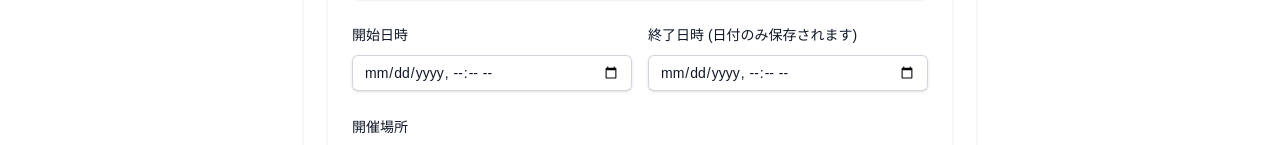
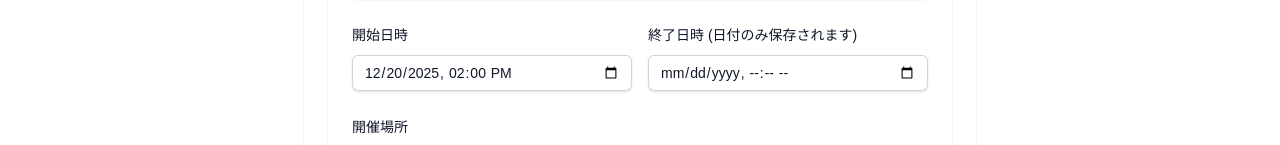
Before and after one commit to masamunet/kodomokai, a Next.js app in the folder frontend/: page /admin/events/new in a window 1280 px wide. Shown: the part 503-648 px from the top of the page. Built offline with nearby package versions, Linux system fonts and the light colour scheme; no server answers; the database is empty.

Commit message:
feat: 会計、イベント、役員任命の各画面で会計年度の取得ロジックを共通化し、`getTargetFiscalYear` 関数を使用するように変更。

```diff
--- a/frontend/app/admin/accounting/[id]/edit/page.tsx
+++ b/frontend/app/admin/accounting/[id]/edit/page.tsx
@@ -1,6 +1,6 @@
 import { notFound } from 'next/navigation'
 import { getFiscalReportWithItems, getAccountingInfo } from '@/app/admin/actions/accounting'
-import { getOrganizationSettings } from '@/app/admin/actions/settings'
+import { getTargetFiscalYear } from '@/lib/fiscal-year'
 import { AccountingEditScreen } from '@/components/screens/admin/accounting/AccountingEditScreen'
 
 interface Props {
@@ -10,8 +10,7 @@ interface Props {
 export default async function EditAccountingPage({ params }: Props) {
   const { id } = await params
   const report = await getFiscalReportWithItems(id)
-  const settings = await getOrganizationSettings()
-  const currentYear = settings?.fiscal_year || new Date().getFullYear()
+  const currentYear = await getTargetFiscalYear()
 
   if (!report) {
     notFound()
--- a/frontend/app/admin/accounting/new/page.tsx
+++ b/frontend/app/admin/accounting/new/page.tsx
@@ -1,10 +1,9 @@
-import { getOrganizationSettings } from '@/app/admin/actions/settings'
+import { getTargetFiscalYear } from '@/lib/fiscal-year'
 import { getAccountingInfo } from '@/app/admin/actions/accounting'
 import { AccountingAddScreen } from '@/components/screens/admin/accounting/AccountingAddScreen'
 
 export default async function NewAccountingPage() {
-  const settings = await getOrganizationSettings()
-  const currentYear = settings?.fiscal_year || new Date().getFullYear()
+  const currentYear = await getTargetFiscalYear()
   const accountingInfo = await getAccountingInfo(currentYear)
 
   return <AccountingAddScreen currentYear={currentYear} accountingInfo={accountingInfo} />
--- a/frontend/app/admin/accounting/page.tsx
+++ b/frontend/app/admin/accounting/page.tsx
@@ -1,11 +1,10 @@
+import { getTargetFiscalYear } from '@/lib/fiscal-year'
 import { getFiscalReports } from '@/app/admin/actions/accounting'
-import { getOrganizationSettings } from '@/app/admin/actions/settings'
 import { AccountingListScreen } from '@/components/screens/admin/accounting/AccountingListScreen'
 
 export default async function AccountingListPage() {
   const reports = await getFiscalReports()
-  const settings = await getOrganizationSettings()
-  const currentYear = settings?.fiscal_year || new Date().getFullYear()
+  const currentYear = await getTargetFiscalYear()
 
   return <AccountingListScreen reports={reports} currentYear={currentYear} />
 }
--- a/frontend/app/admin/events/new/page.tsx
+++ b/frontend/app/admin/events/new/page.tsx
@@ -1,5 +1,7 @@
 import { EventAddScreen } from '@/components/screens/admin/events/EventAddScreen'
+import { getTargetFiscalYear } from '@/lib/fiscal-year'
 
-export default function NewEventPage() {
-  return <EventAddScreen />
+export default async function NewEventPage() {
+  const targetFiscalYear = await getTargetFiscalYear()
+  return <EventAddScreen targetFiscalYear={targetFiscalYear} />
 }
--- a/frontend/app/admin/officers/new/page.tsx
+++ b/frontend/app/admin/officers/new/page.tsx
@@ -2,6 +2,7 @@
 import AssignmentForm from '@/components/admin/officers/AssignmentForm'
 import { createClient } from '@/lib/supabase/server'
 import AdminFormLayout from '@/components/admin/AdminFormLayout'
+import { getTargetFiscalYear } from '@/lib/fiscal-year'
 
 export default async function NewOfficerPage() {
   const supabase = await createClient()
@@ -10,12 +11,14 @@ export default async function NewOfficerPage() {
   const { data: roles } = await supabase.from('officer_roles').select('*').order('display_order', { ascending: true }).order('name')
   const { data: profiles } = await supabase.from('profiles').select('id, full_name, email').order('full_name')
 
+  const targetFiscalYear = await getTargetFiscalYear()
+
   return (
     <AdminFormLayout
       title="役員の任命"
       backLink={{ href: '/admin/officers', label: '役員一覧に戻る' }}
     >
-      <AssignmentForm roles={roles || []} profiles={profiles || []} />
+      <AssignmentForm roles={roles || []} profiles={profiles || []} targetFiscalYear={targetFiscalYear} />
     </AdminFormLayout>
   )
 }
--- a/frontend/components/admin/SingleEventForm.tsx
+++ b/frontend/components/admin/SingleEventForm.tsx
@@ -19,7 +19,7 @@ type Event = {
   is_canceled: boolean
 }
 
-export default function SingleEventForm({ event }: { event?: Event }) {
+export default function SingleEventForm({ event, targetFiscalYear }: { event?: Event, targetFiscalYear?: number }) {
   const [message, setMessage] = useState<string | null>(null)
 
   const handleSubmit = async (formData: FormData) => {
@@ -34,11 +34,31 @@ export default function SingleEventForm({ event }: { event?: Event }) {
 
   // Initial values helper
   const getInitialStartDateTime = () => {
-    if (!event) return ''
-    // scheduled_date (YYYY-MM-DD) + start_time (HH:mm:ss)
-    const date = event.scheduled_date
-    const time = event.start_time ? event.start_time.slice(0, 5) : '00:00'
-    return `${date}T${time}`
+    if (event) {
+      // scheduled_date (YYYY-MM-DD) + start_time (HH:mm:ss)
+      const date = event.scheduled_date
+      const time = event.start_time ? event.start_time.slice(0, 5) : '00:00'
+      return `${date}T${time}`
+    }
+
+    // Default to current date/time, but apply targetFiscalYear if provided
+    const now = new Date()
+    let year = now.getFullYear()
+    const month = now.getMonth() + 1
+    const day = now.getDate()
+
+    if (targetFiscalYear) {
+      // If the current month is between April and December, it belongs to the fiscal year itself.
+      // If the current month is between January and March, it belongs to the fiscal year + 1.
+      year = month >= 4 ? targetFiscalYear : targetFiscalYear + 1
+    }
+
+    const mStr = String(month).padStart(2, '0')
+    const dStr = String(day).padStart(2, '0')
+    const hh = String(Math.min(now.getHours() + 1, 23)).padStart(2, '0') // default to next hour
+    const mm = '00'
+
+    return `${year}-${mStr}-${dStr}T${hh}:${mm}`
   }
 
   const getInitialEndDateTime = () => {
--- a/frontend/components/admin/officers/AssignmentForm.tsx
+++ b/frontend/components/admin/officers/AssignmentForm.tsx
@@ -16,9 +16,10 @@ import { AlertCircle, ShieldCheck, UserPlus, Calendar } from 'lucide-react'
 type Props = {
   roles: any[]
   profiles: any[]
+  targetFiscalYear: number
 }
 
-export default function AssignmentForm({ roles, profiles }: Props) {
+export default function AssignmentForm({ roles, profiles, targetFiscalYear }: Props) {
   const [message, setMessage] = useState<string | null>(null)
 
   const handleSubmit = async (formData: FormData) => {
@@ -51,7 +52,7 @@ export default function AssignmentForm({ roles, profiles }: Props) {
                   type="number"
                   name="fiscal_year"
                   id="fiscal_year"
-                  defaultValue={2025}
+                  defaultValue={targetFiscalYear}
                   required
                   className="w-32"
                 />
@@ -101,7 +102,7 @@ export default function AssignmentForm({ roles, profiles }: Props) {
                   type="date"
                   name="start_date"
                   id="start_date"
-                  defaultValue="2025-04-01"
+                  defaultValue={`${targetFiscalYear}-04-01`}
                 />
               </Stack>
 
@@ -113,7 +114,7 @@ export default function AssignmentForm({ roles, profiles }: Props) {
                   type="date"
                   name="end_date"
                   id="end_date"
-                  defaultValue="2026-03-31"
+                  defaultValue={`${targetFiscalYear + 1}-03-31`}
                 />
               </Stack>
             </Box>
--- a/frontend/components/screens/admin/events/EventAddScreen.tsx
+++ b/frontend/components/screens/admin/events/EventAddScreen.tsx
@@ -1,13 +1,13 @@
 import SingleEventForm from '@/components/admin/SingleEventForm'
 import AdminFormLayout from '@/components/admin/AdminFormLayout'
 
-export function EventAddScreen() {
+export function EventAddScreen({ targetFiscalYear }: { targetFiscalYear: number }) {
   return (
     <AdminFormLayout
       title="イベント新規作成"
       backLink={{ href: '/admin/events', label: 'イベント一覧に戻る' }}
     >
-      <SingleEventForm />
+      <SingleEventForm targetFiscalYear={targetFiscalYear} />
     </AdminFormLayout>
   )
 }
```
